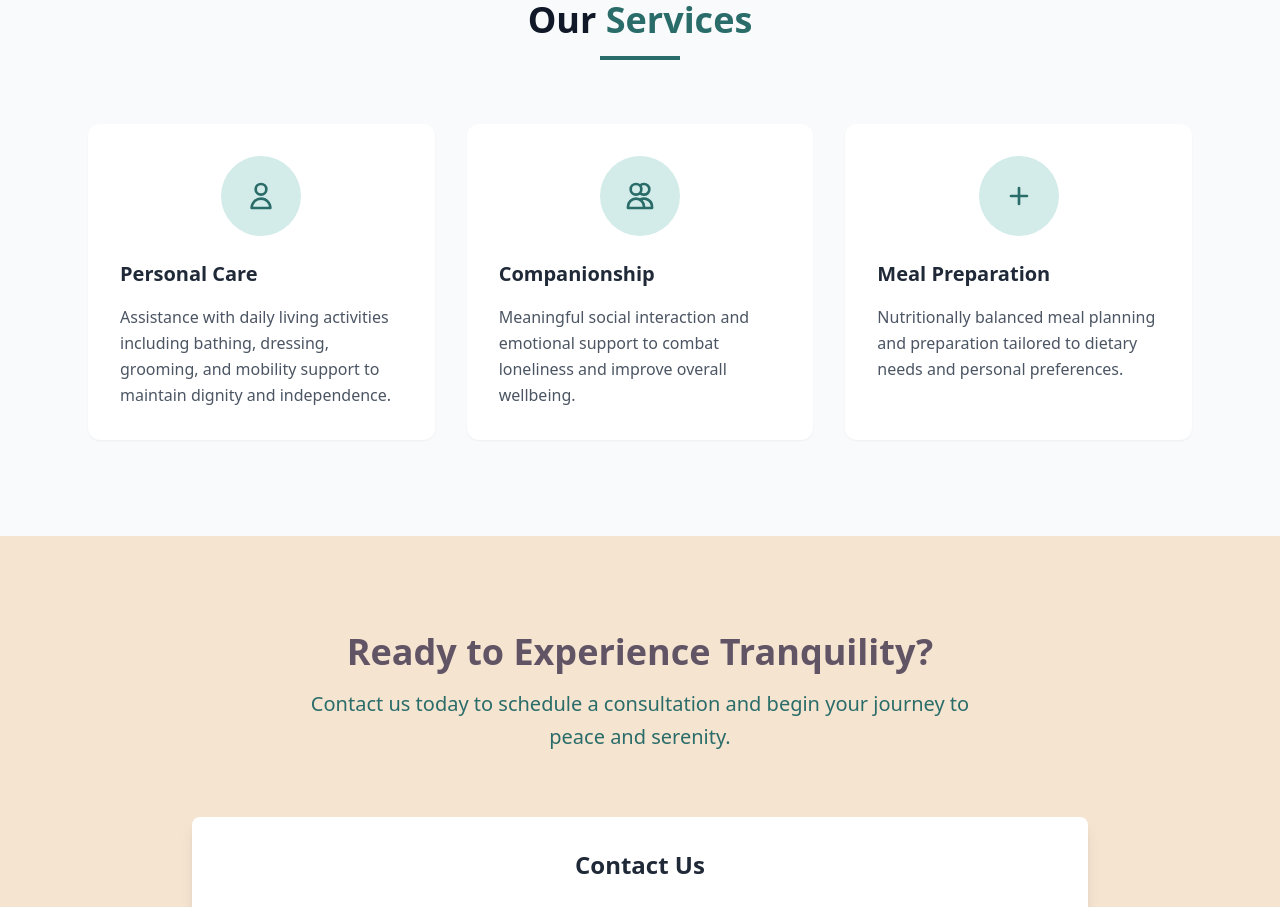
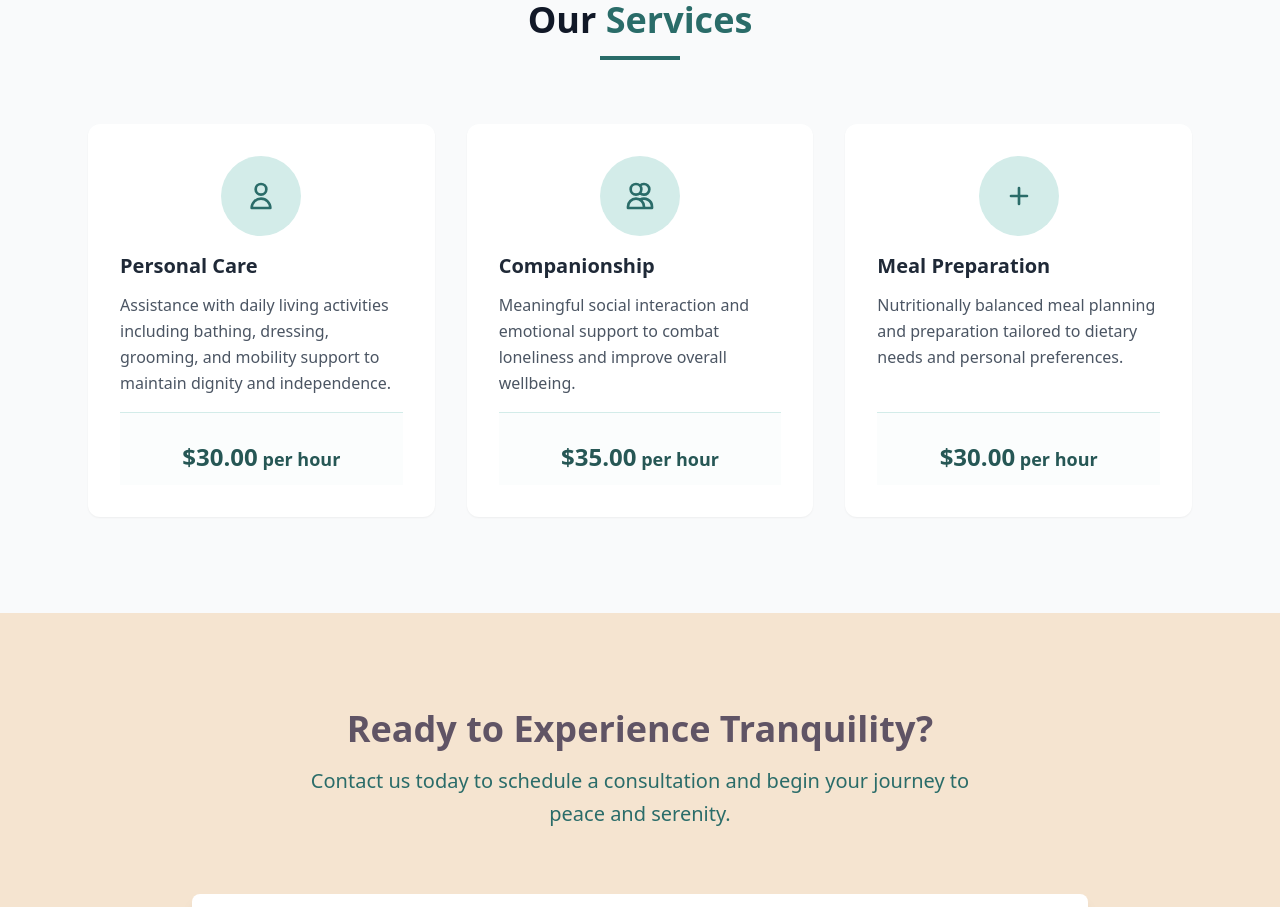
Before and after one commit to AliSaif1/tranquility, a React (Vite) app: page / in a window 1280 px wide. Shown: the part 1000-1907 px from the top of the page. Built offline with nearby package versions, Linux system fonts and the light colour scheme.

Commit message:
Added pricings

```diff
--- a/src/pages/Home.jsx
+++ b/src/pages/Home.jsx
@@ -43,16 +43,25 @@ export function HeroSection() {
 }
 
 // Components/Home/FeatureCard.jsx
-export function FeatureCard({ icon, title, description }) {
+export function FeatureCard({ icon, title, description, price }) {
     return (
-        <div className="bg-white p-8 rounded-xl shadow-sm hover:shadow-md transition-shadow duration-200 h-full">
-            <div className="bg-primary-100 w-20 h-20 mx-auto rounded-full flex items-center justify-center mb-6">
-                <div className="text-primary-600 text-3xl">
+        <div className="bg-white p-8 rounded-xl shadow-sm hover:shadow-md transition-all duration-300 h-full flex flex-col group">
+            <div className="bg-primary-100 w-20 h-20 mx-auto rounded-full flex items-center justify-center mb-4 group-hover:bg-primary-200 transition-colors duration-300">
+                <div className="text-primary-600 text-3xl group-hover:text-primary-700 transition-colors duration-300">
                     {icon}
                 </div>
             </div>
-            <h3 className="text-xl font-semibold mb-4 text-gray-800">{title}</h3>
-            <p className="text-gray-600 leading-relaxed">{description}</p>
+            <h3 className="text-xl font-semibold mb-3 text-gray-800 group-hover:text-gray-900 transition-colors duration-300">
+                {title}
+            </h3>
+            <p className="text-gray-600 leading-relaxed mb-4 flex-grow">
+                {description}
+            </p>
+            <div className="mt-auto px-0 pb-0 pt-4 bg-primary-50/30 border-t border-primary-100">
+                <p className="text-primary-700 font-bold text-lg text-center px-4 py-3">
+                    <span className="text-2xl">{price.split(' ')[0]}</span> {price.split(' ').slice(1).join(' ')}
+                </p>
+            </div>
         </div>
     );
 }
@@ -68,10 +77,12 @@ export function FeaturesSection() {
             ),
             title: "Personal Care",
             description: "Assistance with daily living activities including bathing, dressing, grooming, and mobility support to maintain dignity and independence.",
+            price: "$30.00 per hour"
         },
         {
             title: "Companionship",
             description: "Meaningful social interaction and emotional support to combat loneliness and improve overall wellbeing.",
+            price: "$35.00 per hour",
             icon: (
                 <svg xmlns="http://www.w3.org/2000/svg" className="h-8 w-8" fill="none" viewBox="0 0 24 24" stroke="currentColor">
                     <path strokeLinecap="round" strokeLinejoin="round" strokeWidth={2} d="M12 4.354a4 4 0 110 5.292M15 21H3v-1a6 6 0 0112 0v1zm0 0h6v-1a6 6 0 00-9-5.197M13 7a4 4 0 11-8 0 4 4 0 018 0z" />
@@ -81,6 +92,7 @@ export function FeaturesSection() {
         {
             title: "Meal Preparation",
             description: "Nutritionally balanced meal planning and preparation tailored to dietary needs and personal preferences.",
+            price: "$30.00 per hour",
             icon: (
                 <svg xmlns="http://www.w3.org/2000/svg" className="h-8 w-8" fill="none" viewBox="0 0 24 24" stroke="currentColor">
                     <path strokeLinecap="round" strokeLinejoin="round" strokeWidth={2} d="M12 6v6m0 0v6m0-6h6m-6 0H6" />
@@ -106,6 +118,7 @@ export function FeaturesSection() {
                             icon={feature.icon}
                             title={feature.title}
                             description={feature.description}
+                            price={feature.price}
                         />
                     ))}
                 </div>
--- a/src/pages/Services.jsx
+++ b/src/pages/Services.jsx
@@ -3,6 +3,7 @@ function Services() {
         {
             title: "Personal Care",
             description: "Assistance with daily living activities including bathing, dressing, grooming, and mobility support to maintain dignity and independence.",
+            price: "$30.00 per hour",
             icon: (
                 <svg xmlns="http://www.w3.org/2000/svg" className="h-8 w-8" fill="none" viewBox="0 0 24 24" stroke="currentColor">
                     <path strokeLinecap="round" strokeLinejoin="round" strokeWidth={2} d="M16 7a4 4 0 11-8 0 4 4 0 018 0zM12 14a7 7 0 00-7 7h14a7 7 0 00-7-7z" />
@@ -12,6 +13,7 @@ function Services() {
         {
             title: "Companionship",
             description: "Meaningful social interaction and emotional support to combat loneliness and improve overall wellbeing.",
+            price: "$35.00 per hour",
             icon: (
                 <svg xmlns="http://www.w3.org/2000/svg" className="h-8 w-8" fill="none" viewBox="0 0 24 24" stroke="currentColor">
                     <path strokeLinecap="round" strokeLinejoin="round" strokeWidth={2} d="M12 4.354a4 4 0 110 5.292M15 21H3v-1a6 6 0 0112 0v1zm0 0h6v-1a6 6 0 00-9-5.197M13 7a4 4 0 11-8 0 4 4 0 018 0z" />
@@ -21,6 +23,7 @@ function Services() {
         {
             title: "Meal Preparation",
             description: "Nutritionally balanced meal planning and preparation tailored to dietary needs and personal preferences.",
+            price: "$30.00 per hour",
             icon: (
                 <svg xmlns="http://www.w3.org/2000/svg" className="h-8 w-8" fill="none" viewBox="0 0 24 24" stroke="currentColor">
                     <path strokeLinecap="round" strokeLinejoin="round" strokeWidth={2} d="M12 6v6m0 0v6m0-6h6m-6 0H6" />
@@ -30,6 +33,7 @@ function Services() {
         {
             title: "Palliative Care",
             description: "Compassionate support focusing on comfort and quality of life for individuals with serious illnesses.",
+            price: "$30.00 per hour",
             icon: (
                 <svg xmlns="http://www.w3.org/2000/svg" className="h-8 w-8" fill="none" viewBox="0 0 24 24" stroke="currentColor">
                     <path strokeLinecap="round" strokeLinejoin="round" strokeWidth={2} d="M9.172 16.172a4 4 0 015.656 0M9 10h.01M15 10h.01M21 12a9 9 0 11-18 0 9 9 0 0118 0z" />
@@ -39,6 +43,7 @@ function Services() {
         {
             title: "Medication Reminder",
             description: "Timely reminders and assistance with medication management to ensure proper dosage and schedule adherence.",
+            price: "$30.00 per hour",
             icon: (
                 <svg xmlns="http://www.w3.org/2000/svg" className="h-8 w-8" fill="none" viewBox="0 0 24 24" stroke="currentColor">
                     <path strokeLinecap="round" strokeLinejoin="round" strokeWidth={2} d="M8 7v8a2 2 0 002 2h6M8 7V5a2 2 0 012-2h4.586a1 1 0 01.707.293l4.414 4.414a1 1 0 01.293.707V15a2 2 0 01-2 2h-2M8 7H6a2 2 0 00-2 2v10a2 2 0 002 2h8a2 2 0 002-2v-2" />
@@ -48,6 +53,7 @@ function Services() {
         {
             title: "Respite Care",
             description: "Temporary relief for primary caregivers, providing peace of mind that their loved ones are in capable hands.",
+            price: "$35.00 per hour",
             icon: (
                 <svg xmlns="http://www.w3.org/2000/svg" className="h-8 w-8" fill="none" viewBox="0 0 24 24" stroke="currentColor">
                     <path strokeLinecap="round" strokeLinejoin="round" strokeWidth={2} d="M20 7l-8-4-8 4m16 0l-8 4m8-4v10l-8 4m0-10L4 7m8 4v10M4 7v10l8 4" />
@@ -78,14 +84,23 @@ function Services() {
                     {services.map((service, index) => (
                         <div
                             key={index}
-                            className="bg-white rounded-xl shadow-md overflow-hidden transition-all duration-300 hover:shadow-lg hover:-translate-y-1"
+                            className="bg-white rounded-xl shadow-md overflow-hidden transition-all duration-300 hover:shadow-lg hover:-translate-y-1 flex flex-col h-full group"
                         >
-                            <div className="p-8">
-                                <div className="w-14 h-14 bg-primary-50 rounded-lg flex items-center justify-center text-primary-600 mb-6">
+                            <div className="p-8 flex-grow">
+                                <div className="w-14 h-14 bg-primary-50 rounded-lg flex items-center justify-center text-primary-600 mb-6 group-hover:bg-primary-100 transition-colors duration-300">
                                     {service.icon}
                                 </div>
-                                <h3 className="text-xl font-bold text-gray-900 mb-3">{service.title}</h3>
-                                <p className="text-gray-600 leading-relaxed">{service.description}</p>
+                                <h3 className="text-xl font-bold text-gray-900 mb-3 group-hover:text-gray-800 transition-colors duration-300">
+                                    {service.title}
+                                </h3>
+                                <p className="text-gray-600 leading-relaxed mb-1">
+                                    {service.description}
+                                </p>
+                            </div>
+                            <div className="px-8 pb-6 pt-4 bg-primary-50/30 border-t border-primary-100">
+                                <p className="text-primary-700 font-bold text-lg">
+                                    <span className="text-2xl">{service.price.split(' ')[0]}</span> {service.price.split(' ').slice(1).join(' ')}
+                                </p>
                             </div>
                         </div>
                     ))}
```
